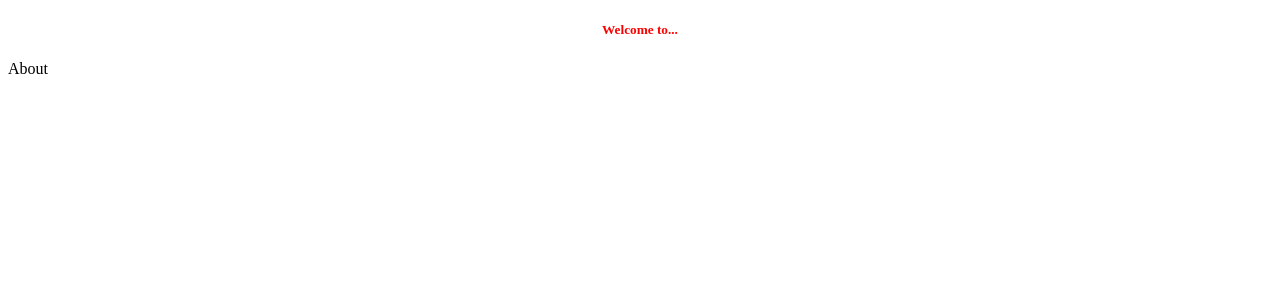
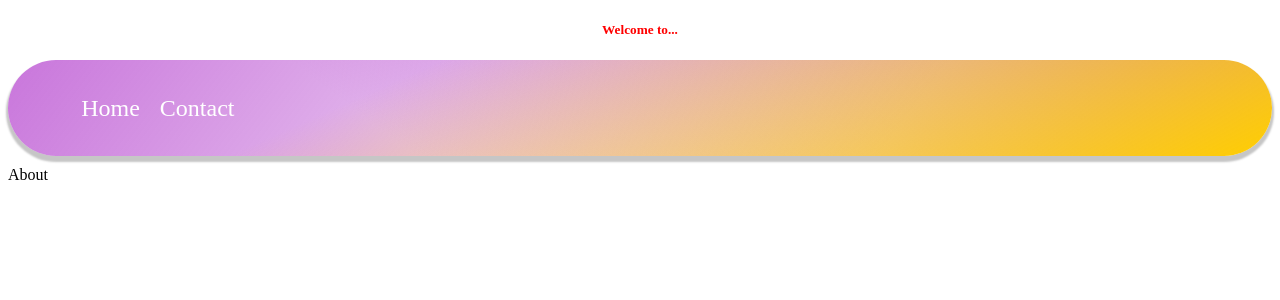
Before and after one commit to bwils35/CrystalVault, a React (Create React App) app: page / in a window 1280 px wide. Shown: the top 300 px of the page. Built offline with nearby package versions, Linux system fonts and the light colour scheme.

Commit message:
update dependecies

```diff
--- a/package.json
+++ b/package.json
@@ -8,7 +8,9 @@
     "@testing-library/user-event": "^13.5.0",
     "react": "^18.1.0",
     "react-dom": "^18.1.0",
+    "react-router-dom": "^6.3.0",
     "react-scripts": "5.0.1",
+    "styled-components": "^5.3.5",
     "web-vitals": "^2.1.4"
   },
   "scripts": {
--- a/src/App.jsx
+++ b/src/App.jsx
@@ -9,10 +9,9 @@ function App() {
 	return (
 		<>
 			<div className="app">
-				{/* <Navbar /> */}
-				<Header />
-
 				<Router>
+					<Header />
+					<Navbar />
 					<Routes>
 						<Route path="/" element={<About />} />
 						<Route path="/Contact" element={<Contact />} />
```
Also changed, not shown: 2 other files (tests, documents, lock files or other folders).
